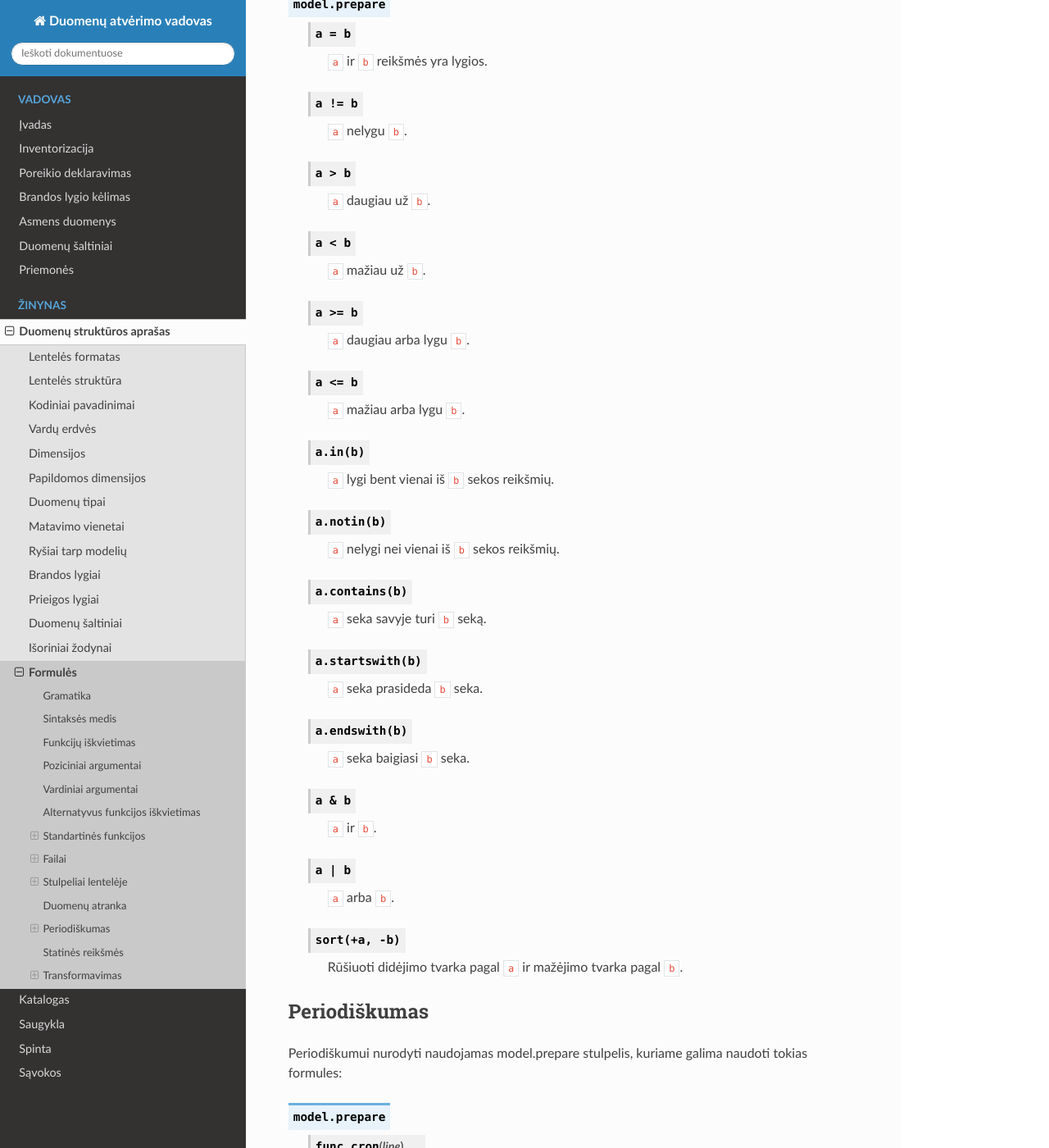
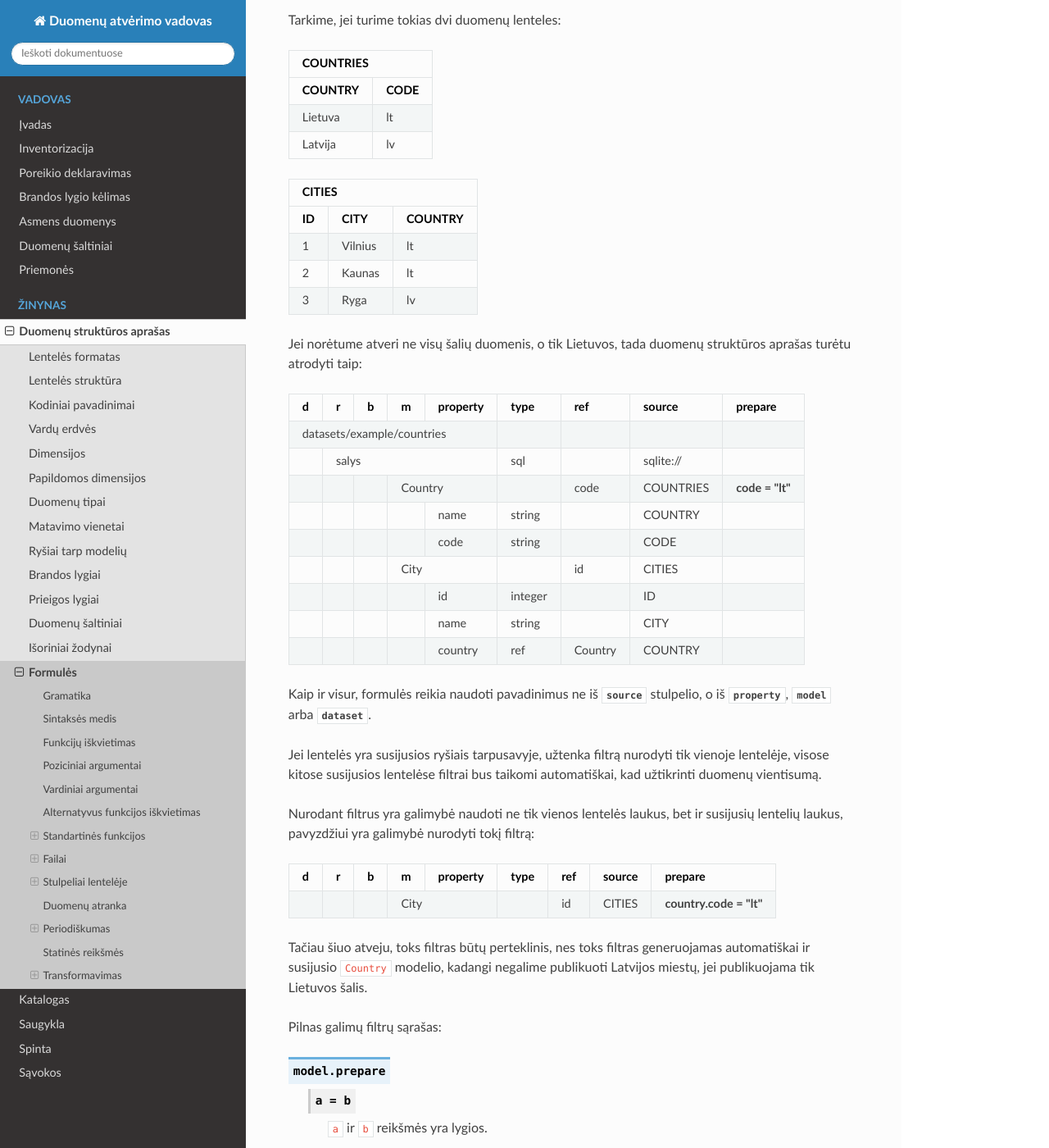
Before and after one commit to atviriduomenys/manifest, a Sphinx documentation site: the page built from docs/dsa/formules.rst, in a window 1280 px wide and 1400 px high, scrolled down 11254 px. Shown: the whole window at 82% size. Built offline with Sphinx 7.4.7 and the Read the Docs theme 2.0.0, drawn with Linux system fonts in a browser that asks for light colours; some of the changed text lies outside the part shown.

Commit message:
Update docs about filters

```diff
--- a/docs/dsa/formules.rst
+++ b/docs/dsa/formules.rst
@@ -555,7 +555,76 @@ situacijas galima aprašyti formulių pagalba.
 Duomenų atranka
 ===============
 
-Duomenų filtravimui naudojamas model.prepare stulpelis, kuriame galima naudoti tokius filtrus:
+Duomenų filtravimui naudojamas :data:`model.prepare` stulpelis, kuriame galima
+apriboti iš šaltinio skaitomų duomenų imtį.
+
+Tarkime, jei turime tokias dvi duomenų lenteles:
+
+======= =======
+COUNTRIES
+---------------
+COUNTRY CODE
+======= =======
+Lietuva lt
+Latvija lv
+======= =======
+
+====== ======= =======
+CITIES
+----------------------
+ID     CITY    COUNTRY
+====== ======= =======
+1      Vilnius lt
+2      Kaunas  lt
+3      Ryga    lv
+====== ======= =======
+
+Jei norėtume atveri ne visų šalių duomenis, o tik Lietuvos, tada duomenų
+struktūros aprašas turėtu atrodyti taip:
+
++---+---+---+---+------------+---------+---------+-----------+-----------------+
+| d | r | b | m | property   | type    | ref     | source    | prepare         |
++===+===+===+===+============+=========+=========+===========+=================+
+| datasets/example/countries |         |         |           |                 |
++---+---+---+---+------------+---------+---------+-----------+-----------------+
+|   | salys                  | sql     |         | sqlite:// |                 |
++---+---+---+---+------------+---------+---------+-----------+-----------------+
+|   |   |   | Country        |         | code    | COUNTRIES | **code = "lt"** |
++---+---+---+---+------------+---------+---------+-----------+-----------------+
+|   |   |   |   | name       | string  |         | COUNTRY   |                 |
++---+---+---+---+------------+---------+---------+-----------+-----------------+
+|   |   |   |   | code       | string  |         | CODE      |                 |
++---+---+---+---+------------+---------+---------+-----------+-----------------+
+|   |   |   | City           |         | id      | CITIES    |                 |
++---+---+---+---+------------+---------+---------+-----------+-----------------+
+|   |   |   |   | id         | integer |         | ID        |                 |
++---+---+---+---+------------+---------+---------+-----------+-----------------+
+|   |   |   |   | name       | string  |         | CITY      |                 |
++---+---+---+---+------------+---------+---------+-----------+-----------------+
+|   |   |   |   | country    | ref     | Country | COUNTRY   |                 |
++---+---+---+---+------------+---------+---------+-----------+-----------------+
+
+Kaip ir visur, formulės reikia naudoti pavadinimus ne iš :data:`source`
+stulpelio, o iš :data:`property`, :data:`model` arba :data:`dataset`.
+
+Jei lentelės yra susijusios ryšiais tarpusavyje, užtenka filtrą nurodyti tik
+vienoje lentelėje, visose kitose susijusios lentelėse filtrai bus taikomi
+automatiškai, kad užtikrinti duomenų vientisumą.
+
+Nurodant filtrus yra galimybė naudoti ne tik vienos lentelės laukus, bet ir
+susijusių lentelių laukus, pavyzdžiui yra galimybė nurodyti tokį filtrą:
+
++---+---+---+---+------------+---------+---------+-----------+-------------------------+
+| d | r | b | m | property   | type    | ref     | source    | prepare                 |
++===+===+===+===+============+=========+=========+===========+=========================+
+|   |   |   | City           |         | id      | CITIES    | **country.code = "lt"** |
++---+---+---+---+------------+---------+---------+-----------+-------------------------+
+
+Tačiau šiuo atveju, toks filtras būtų perteklinis, nes toks filtras
+generuojamas automatiškai ir susijusio `Country` modelio, kadangi negalime
+publikuoti Latvijos miestų, jei publikuojama tik Lietuvos šalis.
+
+Pilnas galimų filtrų sąrašas:
 
 .. describe:: model.prepare
 
```
